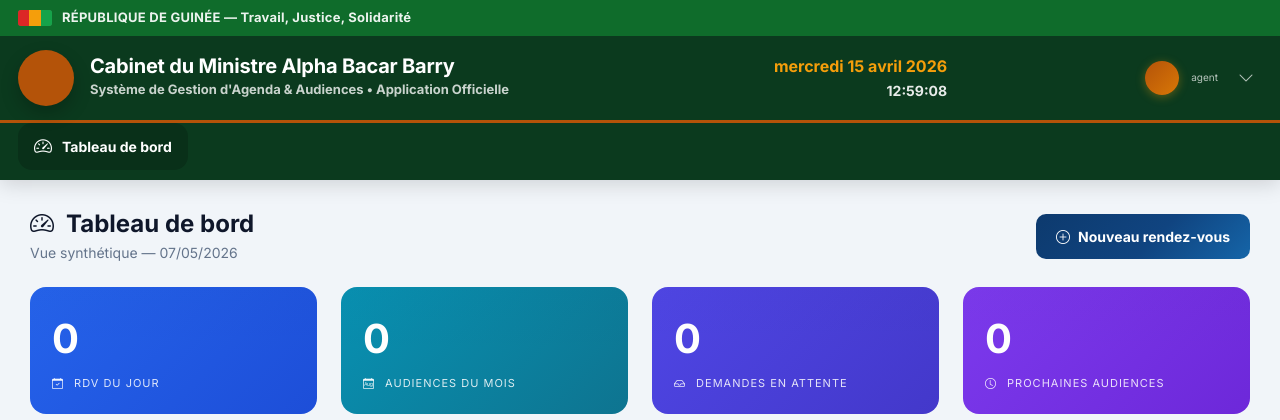
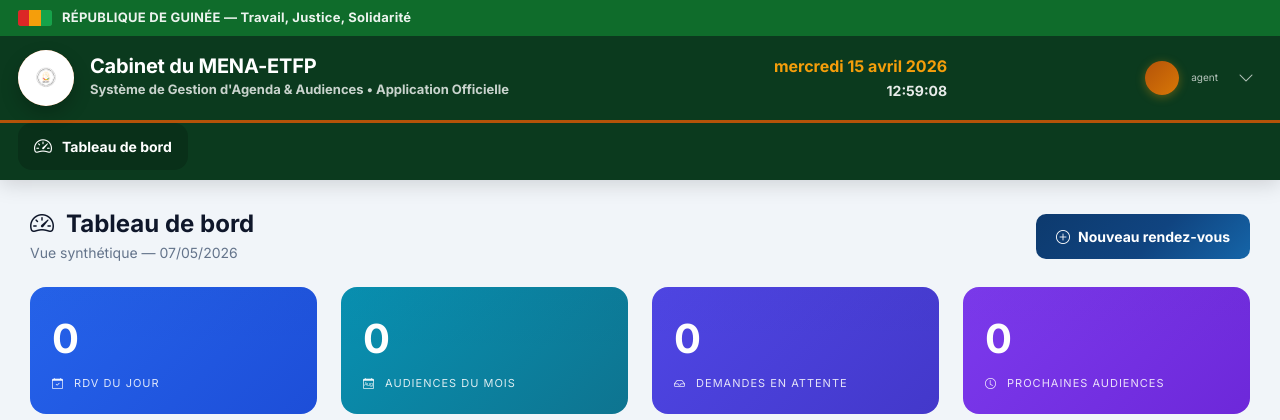
Before and after one commit to Bella5768/visite_CSIG, a Django app: page / in a window 1280 px wide. Shown: the top 420 px of the page. Run offline with Django 5.2, Linux system fonts and the light colour scheme; the visitor is signed in with stand-in values (Sample User, id 1); data that the repository does not hold is empty.

Commit message:
UI: logo MENA-ETFP dans le header + titre cabinet

```diff
--- a/visite_csig/templates/base.html
+++ b/visite_csig/templates/base.html
@@ -43,7 +43,7 @@
         .header-main { max-width: 1400px; margin: 0 auto; padding: 14px 18px; display: flex; justify-content: space-between; align-items: center; gap: 18px; border-bottom: 3px solid #b45309; }
         .header-brand { display: flex; align-items: center; gap: 16px; text-decoration: none; }
         .header-logo { width: 56px; height: 56px; background: #b45309; border-radius: 999px; display: flex; align-items: center; justify-content: center; box-shadow: 0 8px 18px rgba(0,0,0,0.22); overflow: hidden; }
-        .header-logo i { font-size: 26px; color: #fff; }
+        .header-logo img { width: 100%; height: 100%; object-fit: contain; padding: 10px; background: #ffffff; }
         .header-brand-text { color: #fff; }
         .header-brand-title { font-size: 20px; font-weight: 900; letter-spacing: -0.2px; line-height: 1.15; }
         .header-brand-subtitle { display: block; font-size: 13px; color: rgba(255,255,255,0.78); font-weight: 650; margin-top: 2px; }
@@ -369,10 +369,10 @@
         <div class="header-main">
             <a href="{% url 'core:dashboard' %}" class="header-brand">
                 <div class="header-logo">
-                    <i class="bi bi-balance-scale"></i>
+                    <img src="{% static 'images/mena-etfp.png' %}" alt="MENA-ETFP">
                 </div>
                 <div class="header-brand-text">
-                    <div class="header-brand-title">Cabinet du Ministre Alpha Bacar Barry</div>
+                    <div class="header-brand-title">Cabinet du MENA-ETFP</div>
                     <div class="header-brand-subtitle">Système de Gestion d'Agenda &amp; Audiences • Application Officielle</div>
                 </div>
             </a>
```
